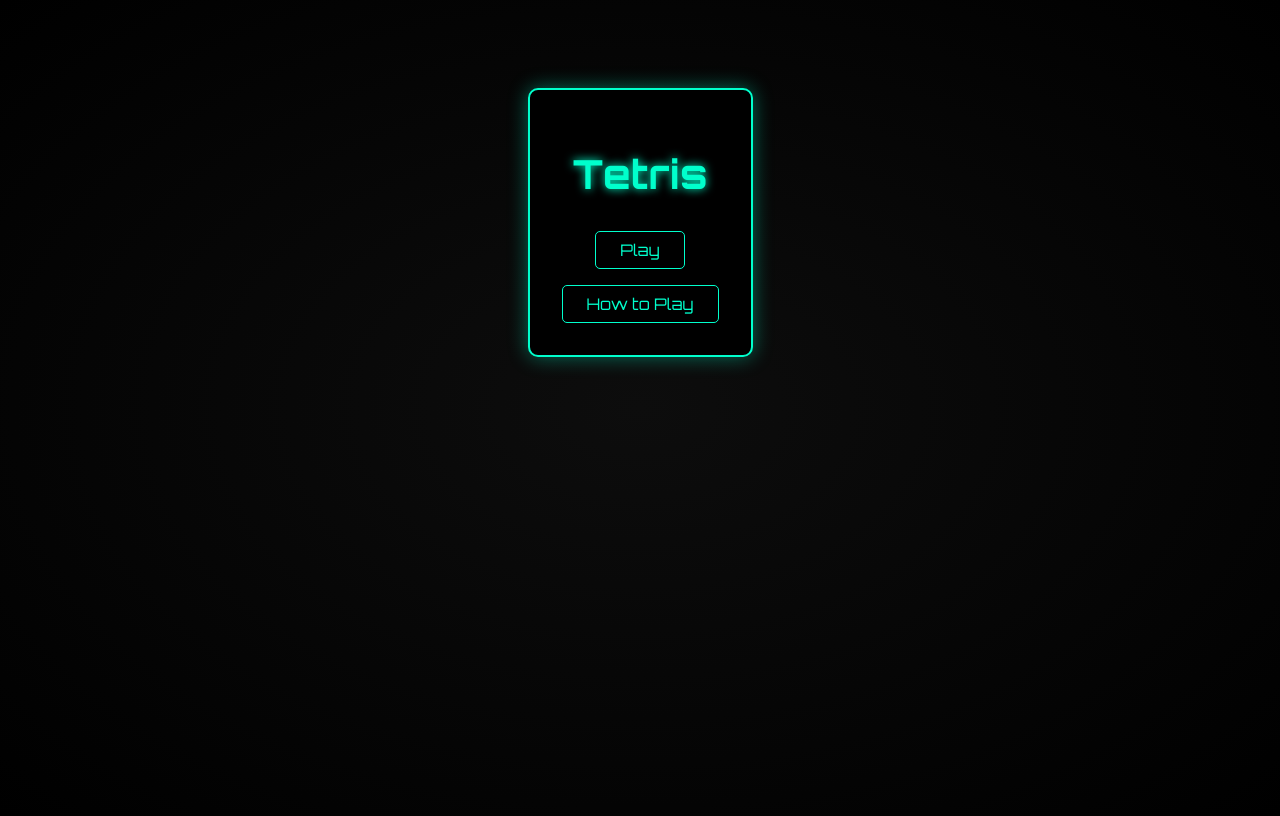
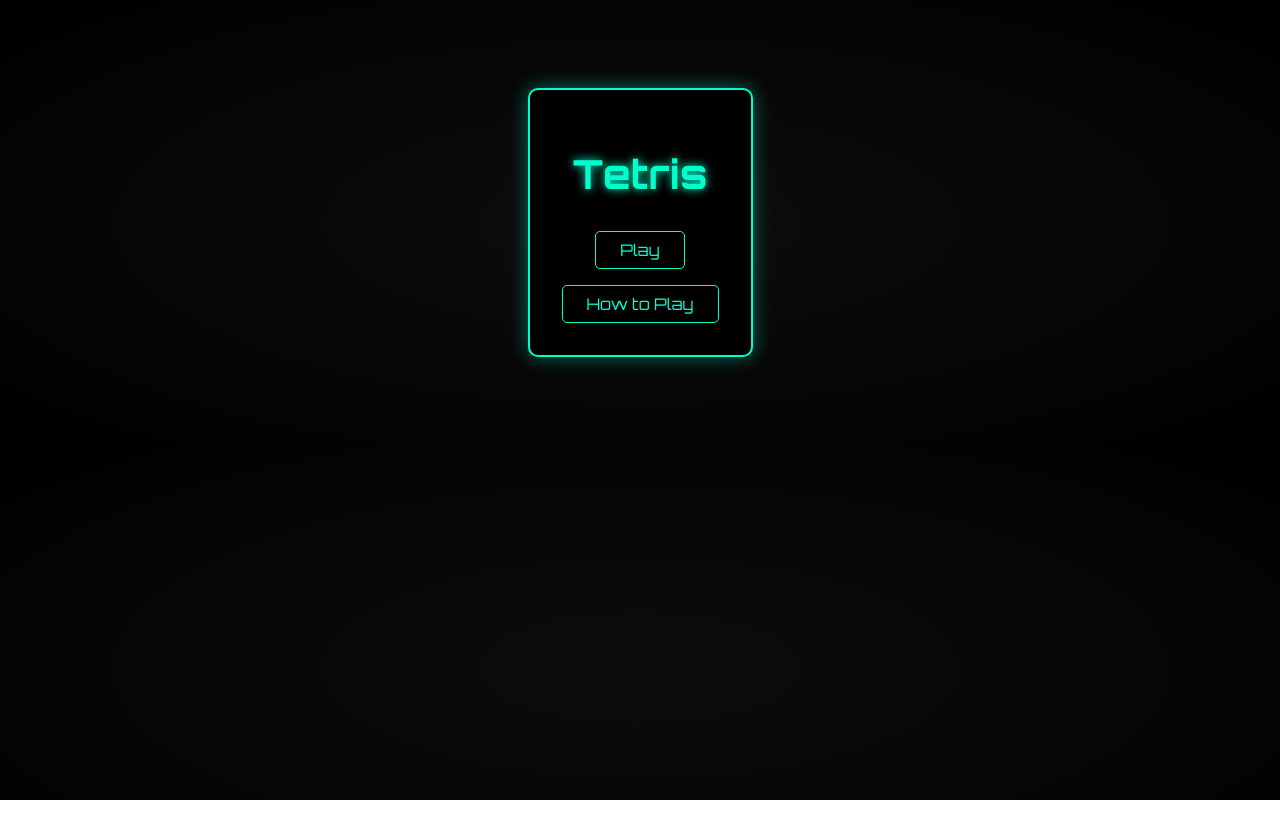
Before and after one commit to susanne-thorne/tetris, a React (Vite) app: page / in a window 1280 px wide. Built offline with nearby package versions, Linux system fonts and the light colour scheme.

Commit message:
Minor CSS fix

```diff
--- a/src/App.scss
+++ b/src/App.scss
@@ -2,8 +2,6 @@ body {
   background: radial-gradient(ellipse at center, #0d0d0d 0%, #000000 100%);
   color: #00ffcc;
   font-family: 'Orbitron', sans-serif;
-  min-height: 100vh;
-  overflow: hidden;
   position: relative;
 }
 
--- a/vite.config.js
+++ b/vite.config.js
@@ -4,5 +4,5 @@ import react from "@vitejs/plugin-react";
 // https://vite.dev/config/
 export default defineConfig({
   plugins: [react()],
-  base: "/aca_tetris/",
+  base: "/tetris/",
 });
```
Also changed, not shown: 1 other file (tests, documents, lock files or other folders).
